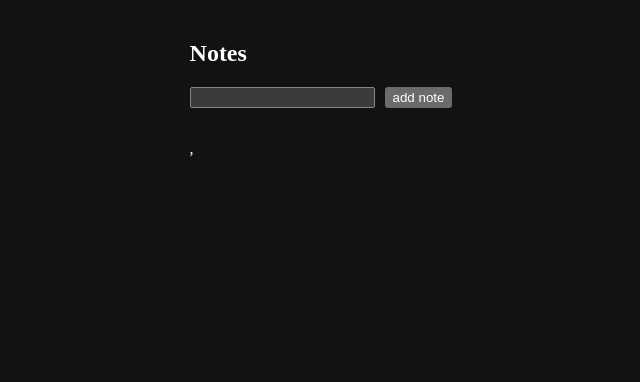
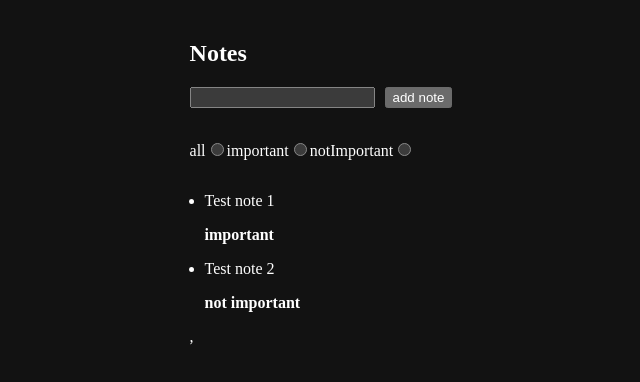
Before and after one commit to Federico-Villace/midu-bootcamp, a React (Create React App) app in the folder notes-app/: page / in a window 1280 px wide. Shown: the top 382 px of the page, without its empty margins (319-959 px from the left). Built offline with nearby package versions, Linux system fonts and the light colour scheme.

Commit message:
Added filter reducer

```diff
--- a/notes-app/src/App.js
+++ b/notes-app/src/App.js
@@ -2,6 +2,10 @@ import { AddNote } from "./components/AddNote";
 import { Notes } from "./components/Notes";
 
 export const App = () => {
+  const filterSelected = (value) => {
+    console.log(value);
+  };
+
   return (
     <div>
       <div>
@@ -9,6 +13,26 @@ export const App = () => {
         <AddNote />
       </div>
       <div>
+        all
+        <input
+          type="radio"
+          name="filter"
+          onChange={() => filterSelected("ALL")}
+        />
+        important
+        <input
+          type="radio"
+          name="filter"
+          onChange={() => filterSelected("IMPORTANT")}
+        />
+        notImportant
+        <input
+          type="radio"
+          name="filter"
+          onChange={() => filterSelected("NOT_IMPORTANT")}
+        />
+      </div>
+      <div>
         <Notes />
       </div>
     </div>
--- a/notes-app/src/components/Notes/index.jsx
+++ b/notes-app/src/components/Notes/index.jsx
@@ -2,7 +2,7 @@ import { useDispatch, useSelector } from "react-redux";
 import { toggleImportanceOf } from "../../reducers/noteReducer";
 
 export const Notes = () => {
-  const notes = useSelector((state) => state);
+  const notes = useSelector((state) => state.notes);
   const dispatch = useDispatch();
 
   const toggleImportant = (id) => {
--- a/notes-app/src/index.js
+++ b/notes-app/src/index.js
@@ -3,10 +3,16 @@ import ReactDOM from "react-dom";
 import { App } from "./App";
 import { Provider } from "react-redux";
 import { noteReducer } from "./reducers/noteReducer";
-import { configureStore } from "@reduxjs/toolkit";
+import { configureStore, combineReducers } from "@reduxjs/toolkit";
 import styles from "./styles/global.css";
+import { filterReducer } from "./reducers/filterReducer";
 
-const store = configureStore({ reducer: noteReducer });
+const rootReducer = combineReducers({
+  notes: noteReducer,
+  filter: filterReducer,
+});
+
+const store = configureStore({ reducer: rootReducer });
 
 ReactDOM.render(
   <Provider store={store}>
--- /dev/null
+++ b/notes-app/src/reducers/filterReducer.js
@@ -0,0 +1,4 @@
+export const filterReducer = (state = "ALL", action) => {
+  console.log("ACTION", action);
+  return state;
+};
--- a/notes-app/src/reducers/noteReducer.js
+++ b/notes-app/src/reducers/noteReducer.js
@@ -1,4 +1,17 @@
-export const noteReducer = (state = [], action) => {
+const initialState = [
+  {
+    content: "Test note 1",
+    important: true,
+    id: 1,
+  },
+  {
+    content: "Test note 2",
+    important: false,
+    id: 2,
+  },
+];
+
+export const noteReducer = (state = initialState, action) => {
   if (action.type === "@notes/created") {
     return [...state, action.payload];
   }
```
